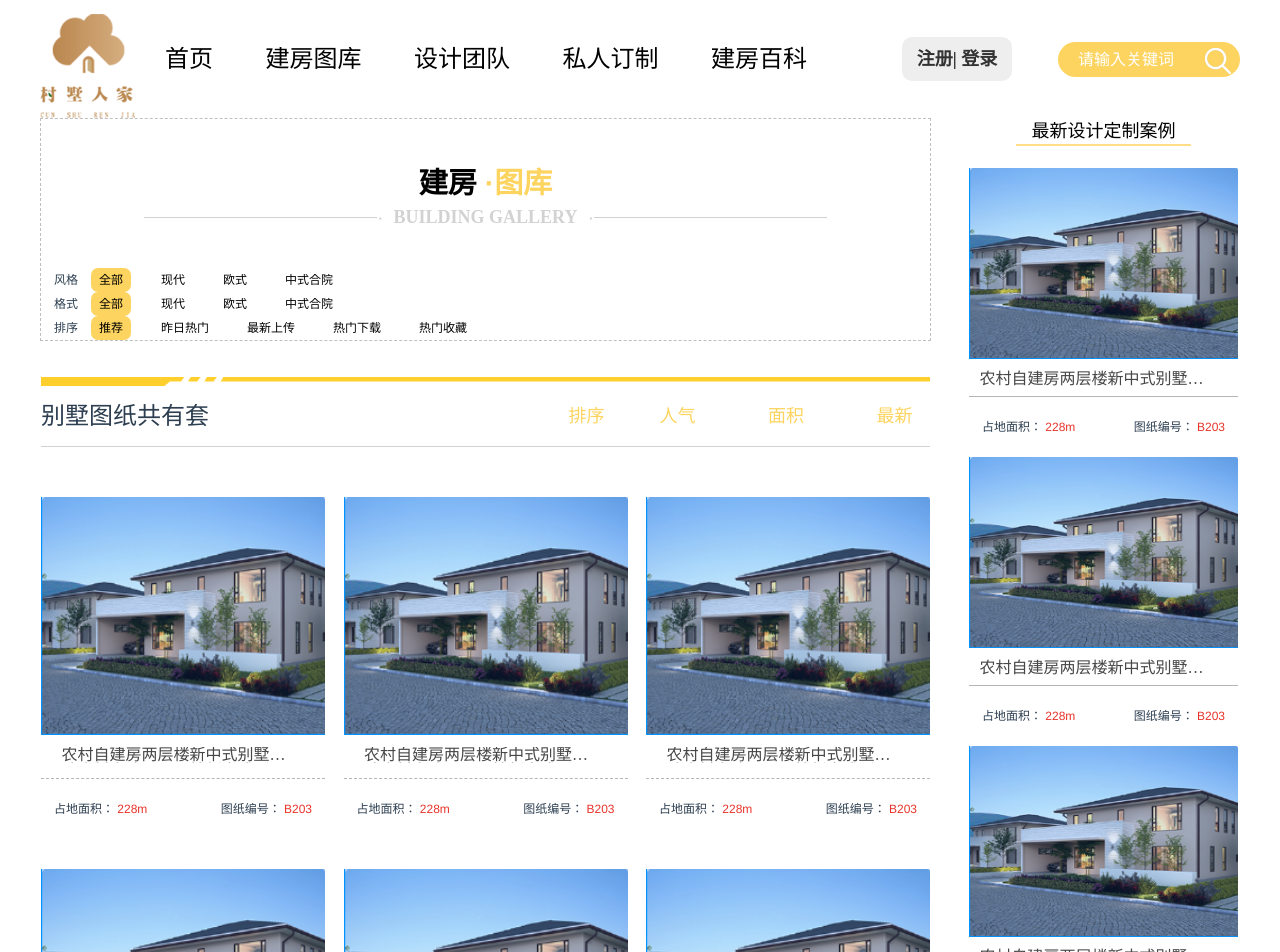
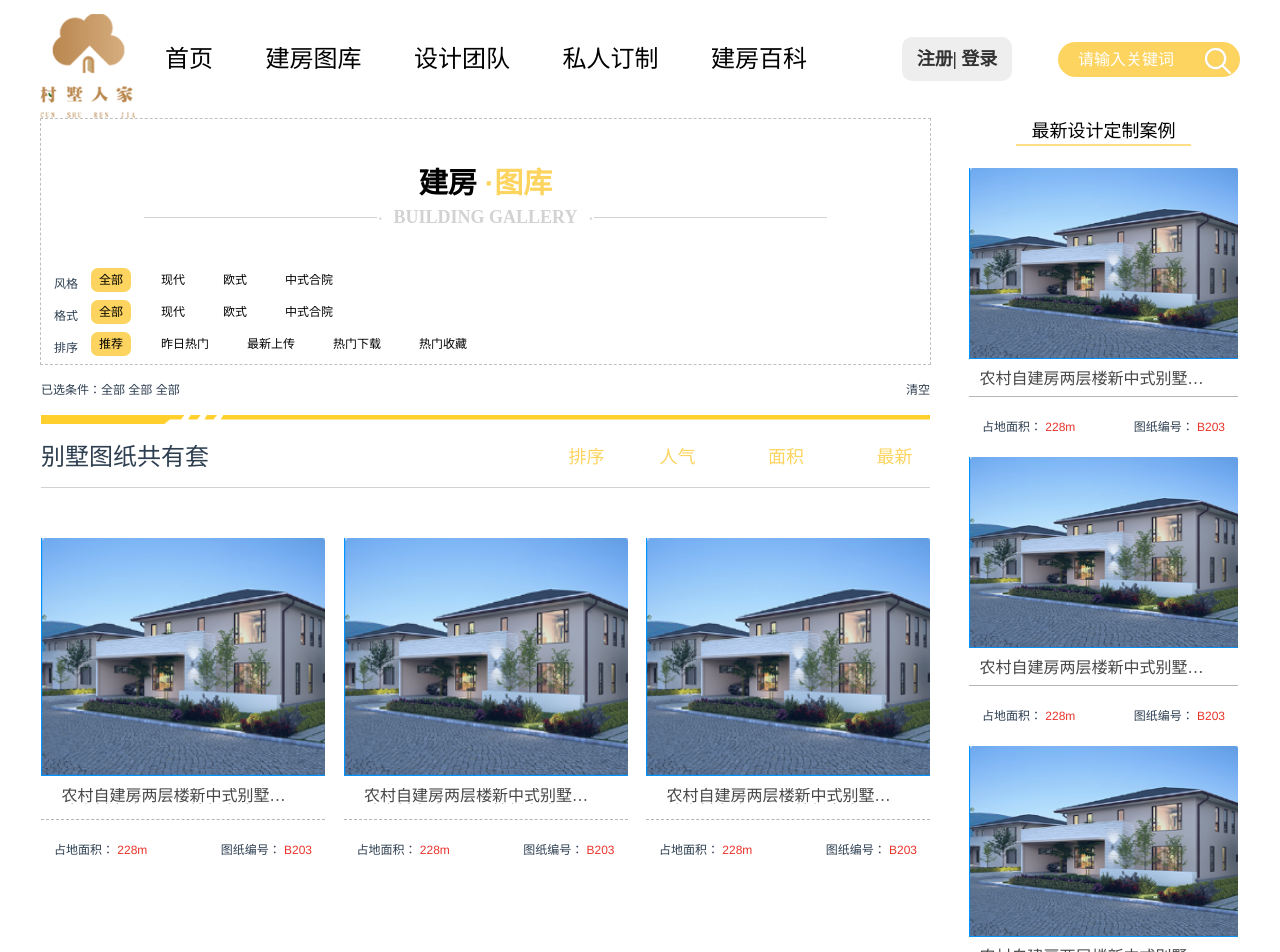
Before and after one commit to liuli766/Senshiju, a Vue app in the folder Senshiju/: page /buildingHouseLibrary in a window 1280 px wide. Shown: the top 952 px of the page. Built offline with nearby package versions, Linux system fonts and the light colour scheme; a web font is replaced by a local one.

Commit message:
updata bug

```diff
--- a/Senshiju/config/index.js
+++ b/Senshiju/config/index.js
@@ -13,7 +13,7 @@ module.exports = {
     proxyTable: {},
 
     // Various Dev Server settings
-    host: 'localhost', // can be overwritten by process.env.HOST
+    host: '192.168.1.3', // can be overwritten by process.env.HOST
     port: 8080, // can be overwritten by process.env.PORT, if port is in use, a free one will be determined
     autoOpenBrowser: false,
     errorOverlay: true,
--- a/Senshiju/src/main.js
+++ b/Senshiju/src/main.js
@@ -21,25 +21,25 @@ import axios from 'axios'
 Vue.prototype.$axios=axios
 // Vue.prototype.api = api;
 
-router.beforeEach((to, from, next) => {
-  if (to.matched.some(item => item.meta.requireAuth)){ // 判断该路由是否需要登录权限
-   console.log('需要登录',to.fullPath);
-   if (localStorage.token) { // 判断当前的token是否存在 ； 登录存入的token
-    console.log(1)
-    next();
-   }
-   else {
-    console.log(2)
-    next({
-     path: '/login',
-     query: {redirect: to.fullPath} // 将跳转的路由path作为参数，登录成功后跳转到该路由
-    })
-   }
-  }
-  else {
-   next();
-  }
- });
+// router.beforeEach((to, from, next) => {
+//   if (to.matched.some(item => item.meta.requireAuth)){ // 判断该路由是否需要登录权限
+//    console.log('需要登录',to.fullPath);
+//    if (localStorage.token) { // 判断当前的token是否存在 ； 登录存入的token
+//     console.log(1)
+//     next();
+//    }
+//    else {
+//     console.log(2)
+//     next({
+//      path: '/login',
+//      query: {redirect: to.fullPath} // 将跳转的路由path作为参数，登录成功后跳转到该路由
+//     })
+//    }
+//   }
+//   else {
+//    next();
+//   }
+//  });
 
 
 
--- a/Senshiju/src/pages/buildingHouseLibrary.vue
+++ b/Senshiju/src/pages/buildingHouseLibrary.vue
@@ -20,12 +20,14 @@
         </div>
         <!--  -->
         <div class="build">
-          <div class="bulid_child" v-for="(v,k) in filterList[0].list" :key='k'>
+          <div class="bulid_child" v-for="(v,k) in filterList[0].list" :key="k">
             <span class="style">{{v.title}}</span>
             <div class="line_h">
-              <li :class="{'bg_active': val.active}"
+              <li
+                :class="{'bg_active': val.active}"
                 @click="tabClick(val,key,k)"
-              v-for="(val, key) in v.childer" :key='key'
+                v-for="(val, key) in v.childer"
+                :key="key"
               >{{val.value}}</li>
             </div>
           </div>
@@ -33,6 +35,13 @@
       </div>
       <!--  -->
       <div class="build_bg">
+        <div class="fl_be" style="height:50px">
+          <span  v-if="filterSelData===''">
+             已选条件：<span v-for="(item,index) in arr1" :key='index'>全部 </span>
+          </span>
+
+         <span v-else> 已选条件：{{filterSelData}}</span><span>清空</span>
+        </div>
         <img src="../assets/image/bg.png" alt />
         <div class="build_fiflter">
           <span class="font24">别墅图纸共有套</span>
@@ -55,24 +64,12 @@
       </div>
       <!-- 图纸设计 -->
       <div class="drawing_box">
-        <div class="drawing poniter" v-for="(item,index) in arr1" :key="index" @click="handdetail">
-          <img :src="item.img" alt />
-          <p class="one-wrap">{{item.p}}</p>
-          <div class="bot">
-            <span>
-              占地面积：
-              <i>228m</i>
-            </span>
-            <span>
-              图纸编号：
-              <i>B203</i>
-            </span>
-          </div>
-        </div>
-      </div>
-      <!-- 图纸设计 -->
-      <div class="drawing_box">
-        <div class="drawing poniter" v-for="(item,index) in arr1" :key="index" @click="handdetail">
+        <div
+          class="drawing poniter"
+          v-for="(item,index) in newarr"
+          :key="index"
+          @click="handdetail"
+        >
           <img :src="item.img" alt />
           <p class="one-wrap">{{item.p}}</p>
           <div class="bot">
@@ -107,56 +104,45 @@ export default {
   },
   data() {
     return {
-      isShow: false,
-      viewList: [],
       viewTime: {
         time: true,
         msg: '数据拼命加载中...'
       },
-			param: {},
       filterList: [],
-			filterSelData: [], // 过滤选中的数据
+      filterSelData: '', // 过滤选中的数据
+      newarr: [],
       arr1: [
         {
+          type: '现代',
           img: require('../../static/jf.png'),
           p: '农村自建房两层楼新中式别墅设计农村自建房两层楼新中式别墅设计'
         },
         {
+          type: '欧式',
           img: require('../../static/jf.png'),
           p: '农村自建房两层楼新中式别墅设计农村自建房两层楼新中式别墅设计'
         },
         {
+          type: '中式合院',
           img: require('../../static/jf.png'),
           p: '农村自建房两层楼新中式别墅设计农村自建房两层楼新中式别墅设计'
         }
       ]
     }
   },
-  created(){
+  created() {
     // 请求数据
-
     this.viewList = [...demo2]
     this.filterList = [...demo3]
-    console.log( this.filterList[0].list,)
+    console.log(this.filterList[0].list)
+    this.newarr = this.arr1
   },
   methods: {
-    handdetail() {//跳转产品详情
+    handdetail() {
+      //跳转产品详情
       this.$router.push({
         path: '/productDetail'
       })
-    },
-    // 获取筛选组件选中的值
-		getFilterSelData(data) {
-			this.filterSelData = data
-    },
-    // 模拟延时显示数据视图
-		setTime(startTime, endTime, bool) {
-			setTimeout(() => {
-				this.viewTime.time = bool
-				setTimeout(() => {
-					this.viewTime.time = false
-				}, endTime)
-			}, startTime)
     },
     // 点击单个val
     tabClick(data, key, k) {
@@ -171,22 +157,32 @@ export default {
       this.filterList[0].list.map(data => {
         data.childer.map(item => {
           if (item.active == true) {
-   								newArray.push(item)
+            newArray.push(item.value)
           }
         })
+      })
+      this.filterSelData = newArray
+
+      let list = [...this.arr1] // 拷贝原数组
+      list = list.filter(item => {
+        if (item.type) {
+          item.type === data
+          console.log(newArray, data)
+          this.newarr = list
+          return list
+        }
       })
     }
   },
   mounted() {
     let nav = document.querySelector('.nav')
     nav.style.display = 'block'
-    this.setTime(1000, 0, false)
   }
 }
 </script>
 
 <style scoped>
-.buildhost{
+.buildhost {
   display: flex;
 }
 .content {
@@ -257,6 +253,7 @@ export default {
   padding: 6px 8px;
   margin-right: 22px;
   border-radius: 7px;
+  margin-bottom: 8px;
 }
 .build {
   margin: 0 auto;
@@ -283,9 +280,6 @@ export default {
   height: 60px;
   border-bottom: 1px solid #d2d2d2;
 }
-.build_bg img {
-  margin-top: 36px;
-}
 .theme.font18 span + span {
   margin-left: 50px;
 }
@@ -295,7 +289,8 @@ export default {
   transition: all 0.3s;
 }
 .drawing:hover {
-  box-shadow: 10px 10px 5px #e2e1e1,10px -10px 5px #e2e1e1,-10px 10px 5px #e2e1e1,-10px -10px 5px #e2e1e1 ;
+  box-shadow: 10px 10px 5px #e2e1e1, 10px -10px 5px #e2e1e1,
+    -10px 10px 5px #e2e1e1, -10px -10px 5px #e2e1e1;
 }
 .drawing img {
   width: 284px;
--- a/Senshiju/src/router/index.js
+++ b/Senshiju/src/router/index.js
@@ -13,7 +13,7 @@ const routes = [
     name: 'home',
     meta: {
       title: '首页',
-      requireAuth: true,// 判断是否需要登录
+      // requireAuth: true,// 判断是否需要登录
     },
     component: (resolve) => require(['@/pages/home'], resolve)
   },
```
Lines whose indentation alone changed are shown as unchanged.
